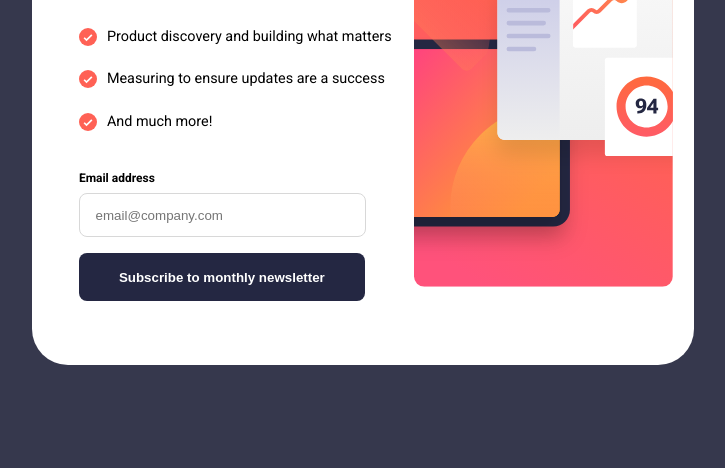
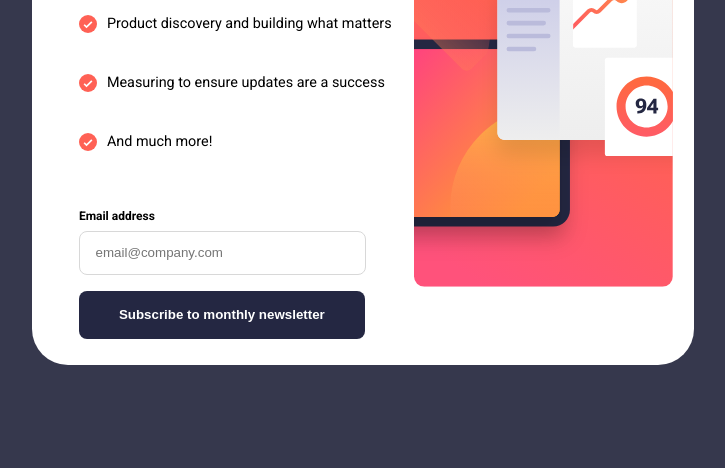
Before and after one commit to Sitkowski01/Newsletter-sign-up-form-with-success-message, a plain HTML site: page index.html in a window 1280 px wide. Shown: the part 273-741 px from the top of the page, without its empty margins (277-1002 px from the left). Drawn offline with Linux system fonts and the light colour scheme.

Commit message:
Update style.css

```diff
--- a/style.css
+++ b/style.css
@@ -17,7 +17,7 @@ body {
     grid-template-rows: 1fr 1.5fr 1.5fr 1.5fr 1.5fr 1fr;
 }
 .column{
-    padding: 13% 0 15% 13%;
+    padding: 0 0 0 13%;
     display: grid;
     grid-column: 2 / 4;
     grid-row: 2 / 6;
```
